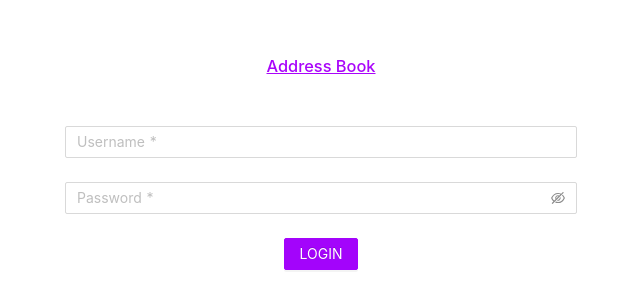
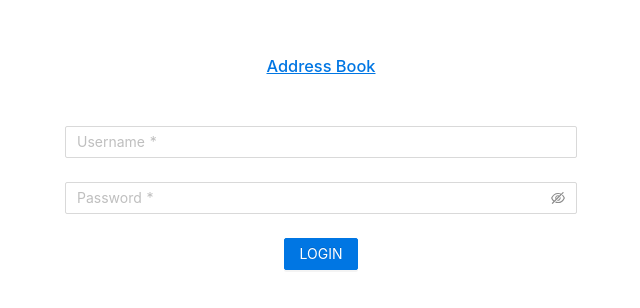
Before and after one commit to DhirajB7/AddressBook, a React (Create React App) app: page / in a window 1280 px wide. Shown: the part 226-534 px from the top of the page, without its empty margins (319-959 px from the left). Built offline with nearby package versions, Linux system fonts and the light colour scheme.

Commit message:
css global variable + possining

```diff
--- a/src/App.css
+++ b/src/App.css
@@ -1,10 +1,8 @@
-html, body, #root, #root>div {
-    height: 100%
-  }
+
 
  .ant-btn-primary{
-    background-color: #a304fb !important;
-    border-color: #a304fb !important;
+    background-color: var(--primaryColor) !important;
+    border-color: var(--primaryColor) !important;
  }
 
 .one-data-container{
@@ -21,7 +19,7 @@ html, body, #root, #root>div {
 }
 
 .login-heading{
-    color: #a905fa;
+    color: var(--primaryColor);
     text-decoration: underline;
 }
 
--- a/src/index.css
+++ b/src/index.css
@@ -1,3 +1,9 @@
+:root {
+  --primaryColor: #0076e3;
+}
+html, body, #root, #root>div {
+  height: 100%
+}
 body {
   margin: 0;
   font-family: -apple-system, BlinkMacSystemFont, 'Segoe UI', 'Roboto', 'Oxygen',
```
